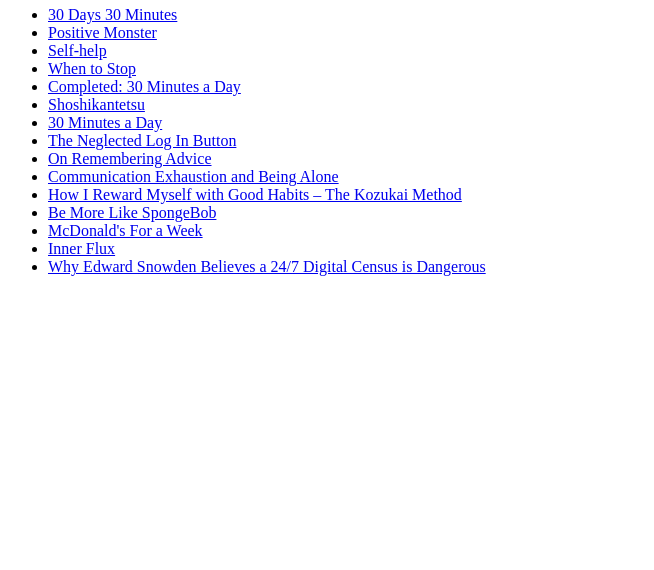
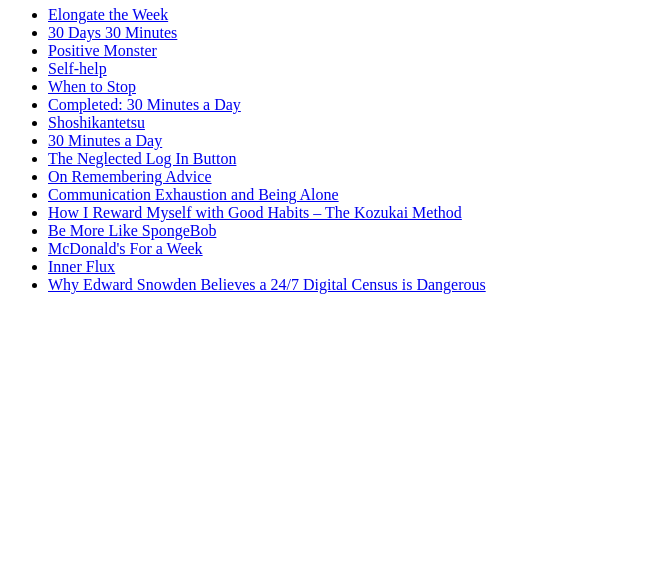
Before and after one commit to asnewman/asnewman.github.io, a plain HTML site: page index.html in a window 1280 px wide. Shown: the part 230-800 px from the top of the page, without its empty margins (0-654 px from the left). Drawn offline with Linux system fonts and the light colour scheme.

Commit message:
Update index.html

```diff
--- a/index.html
+++ b/index.html
@@ -18,6 +18,7 @@
       <p>Hello! My name is Ash and I am a software engineer based in San Francisco. I grew up in Tokyo and Hawaii and hold a degree in software engineering from Cal Poly SLO. Currently, I work full time at Ditto. I am passionate about working on small side-projects in my free time, which can be found on my <a href="/projects">Projects</a> page. If you have any questions or would like to chat, feel free to reach out via <a href="https://github.com/asnewman">GitHub</a> or <a href="https://twitter.com/edweirdsnowman">Twitter</a>.</p>
       <h1>Posts <a href="https://raw.githubusercontent.com/asnewman/asnewman.github.io/main/rss.xml"><img src="https://i.imgur.com/My459Hi.png" width="25" /></a></h1>
       <ul>
+        <li><a href="/elongatetheweek">Elongate the Week</a></li>
         <li><a href="/30days30minutes">30 Days 30 Minutes</a></li>
         <li><a href="/positive-monster">Positive Monster</a></li>
         <li><a href="/self-help">Self-help</a></li>
```
